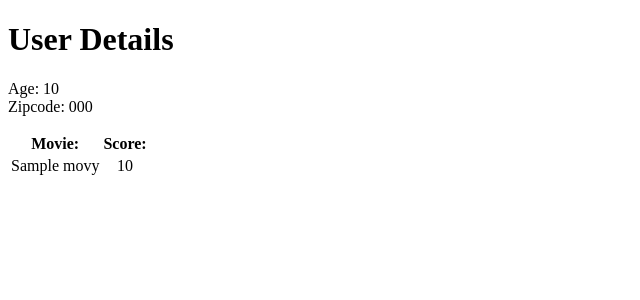
After one commit to jennLam/ratings, a Flask app: page /users/1 in a window 1280 px wide. The commit adds this page. Shown: the top 300 px of the page, without its empty margins (0-640 px from the left). Run offline with Flask 2, Linux system fonts and the light colour scheme; tables that the repository leaves empty hold one stand-in row (values such as "Sample post").

Commit message:
Added user_details.html template and route to individual user page.

```diff
--- a/server.py
+++ b/server.py
@@ -35,6 +35,23 @@ def user_list():
     return render_template("user_list.html", users=users)
 
 
+@app.route("/users/<user_id>")
+def user_details(user_id):
+    """Show user details"""
+
+    user_info = User.query.filter_by(user_id=user_id).first()
+    # age = user_info.age
+    # zipcode = user_info.zipcode
+
+    # movie_ratings = db.session.query(User.user_id,
+    #                                  Rating.score,
+    #                                  Movie.title).join(Rating).join(Movie)
+
+    # user_ratings = movie_ratings.filter(User.user_id==user_id).all()
+
+    return render_template("user_details.html", user_info=user_info)
+
+
 @app.route("/register", methods=["GET"])
 def register_form():
     """Show registration form."""
@@ -48,12 +65,14 @@ def register_process():
 
     email = request.form.get("email")
     password = request.form.get("password")
+    age = request.form.get("age")
+    zipcode = str(request.form.get("zipcode"))
 
     existing_email = User.query.filter_by(email=email).first()
-    print existing_email
+    # print existing_email
 
     if existing_email is None:
-        new_user = User(email=email, password=password)
+        new_user = User(email=email, password=password, age=age, zipcode=zipcode)
 
         db.session.add(new_user)
         db.session.commit()
@@ -62,6 +81,47 @@ def register_process():
 
     else:
         return redirect("/")
+
+
+@app.route("/login", methods=["POST", "GET"])
+def do_login():
+    """Attempt to log user in."""
+
+    if request.method == "GET":
+        return render_template("login_form.html")
+
+    elif request.method == "POST":
+        email = request.form.get("email")
+        password = request.form.get("password")
+
+        existing_email = User.query.filter_by(email=email).first()
+
+        if existing_email is not None:
+            existing_password = existing_email.password
+            if existing_password == password:
+                # add user to session
+                session["user_id"] = existing_email.user_id
+
+                flash("Successfully logged in.")
+
+                return redirect("/")
+            else:
+                flash("Incorrect password.")
+                return redirect('/login')
+
+        else:
+            flash("Incorrect email.")
+            return redirect('/login')
+
+
+@app.route("/logout")
+def do_logout():
+    """Log user out."""
+
+    flash("Goodbye.")
+    session["user_id"] = ""
+
+    return redirect("/")
 
 
 if __name__ == "__main__":
@@ -73,8 +133,7 @@ if __name__ == "__main__":
     connect_to_db(app)
 
     # Use the DebugToolbar
-    DebugToolbarExtension(app)
-
+    # DebugToolbarExtension(app)
 
 
     app.run(port=5000, host='0.0.0.0')
--- a/templates/base.html
+++ b/templates/base.html
@@ -8,6 +8,10 @@
   Ratings
   <hr>
 
+  {% for message in get_flashed_messages() %}
+    {{ message }}
+  {% endfor %}
+
   {% block content %} put your content here {% endblock %}
 
 </body>
--- a/templates/registration_form.html
+++ b/templates/registration_form.html
@@ -4,8 +4,10 @@
 <h1>Registration Form</h1>
 
 <form action="/register" method="POST">
-    Email: <input type="email" name="email">
-    Password: <input type="password" name="password">
+    Email: <input type="email" name="email"><br/>
+    Password: <input type="password" name="password"><br/>
+    Age: <input type="number" name="age"><br/>
+    Zipcode: <input type="number" name="zipcode"><br/>
     <input type="submit" value="Register">
 
 {% endblock %}
--- /dev/null
+++ b/templates/user_details.html
@@ -0,0 +1,34 @@
+<!doctype html>
+<html>
+<head>
+  <title>User Details</title>
+</head>
+
+<body>
+  <h1>User Details</h1>
+  <p>Age: {{ user_info.age }} </br> Zipcode: {{ user_info.zipcode }} </br></p>
+  <table>
+    <tr>
+      <td>
+        <center><b>Movie:</b></center>
+      </td>
+      <td>
+        <center><b>Score:</b></center>
+      </td>
+    </tr>
+
+    {% for rating in user_info.ratings %}
+        <tr>
+          <td>
+            <center>{{ rating.movie.title }}</center>
+        </td>
+        <td>
+            <center>{{ rating.score }}</center>
+        </td>
+    </tr>
+
+    {% endfor %}
+</table>
+
+</body>
+</html>
```
Also changed, not shown: templates/homepage.html (+9 -0 lines), templates/login_form.html (added, +11 -0 lines).
